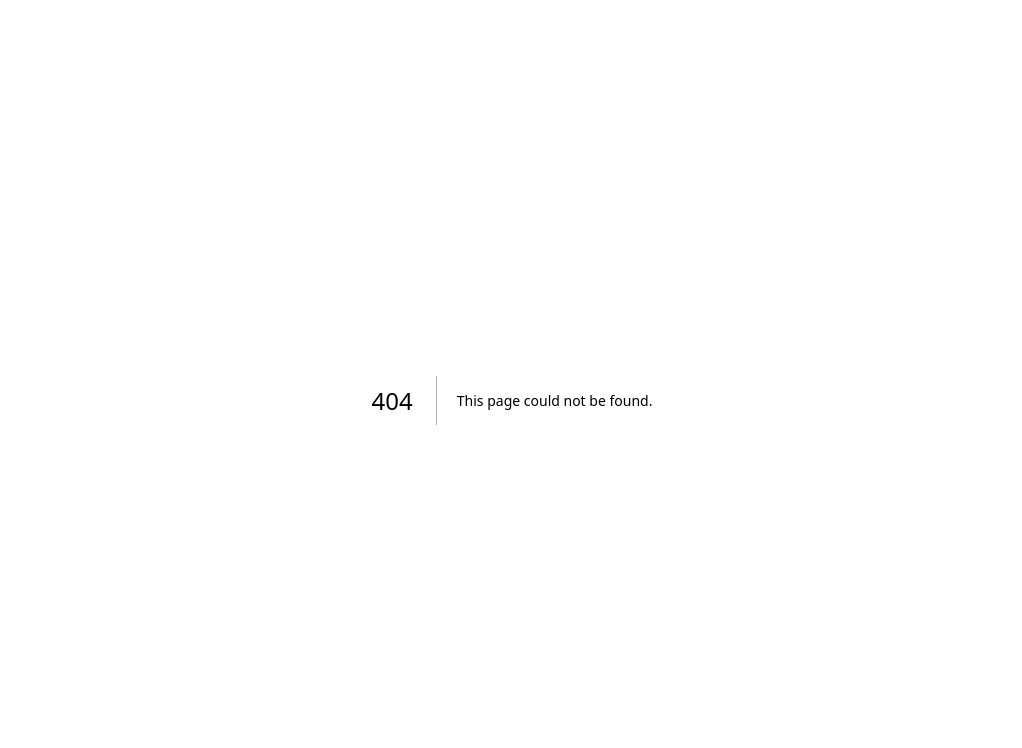
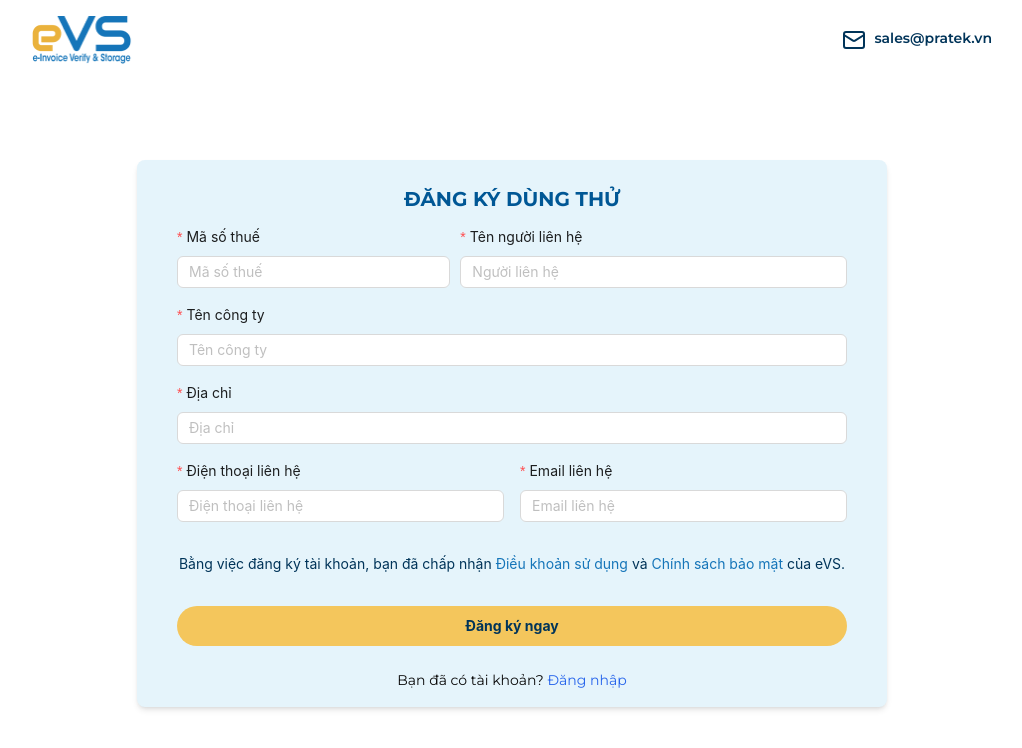
Before and after one commit to huydq7/EVS-Pratek, a Next.js app: page /trial-register in a window 1280 px wide. Before the commit this address had no page. Shown: the top 748 px of the page, without its empty margins (128-1150 px from the left). Built offline with nearby package versions, Linux system fonts and the light colour scheme.

Commit message:
update navigate

```diff
--- /dev/null
+++ b/app/trial-register/page.tsx
@@ -0,0 +1,162 @@
+"use client";
+
+import React from "react";
+import Image from "next/image";
+import { MailIcon } from "lucide-react";
+import { Form, Input, Row, Col } from "antd";
+import { useMediaQuery } from "usehooks-ts";
+import { cn } from "@/lib/utils";
+import { Button } from "@/components/ui/button";
+import Link from "next/link";
+
+const TrialRegisterPage = () => {
+  const [form] = Form.useForm();
+
+  const onFinish = (values: string) => {
+    console.log("Form values:", values);
+  };
+  const isMobile = useMediaQuery("(max-width: 640px)");
+  const isTablet = useMediaQuery("(min-width: 641px) and (max-width: 1024px)");
+
+  return (
+    <div className="flex flex-col justify-center items-center font-montserrat">
+      <div className="h-[80px] w-full flex items-center justify-between px-40">
+        <Link href="/">
+          <Image
+            className="cursor-pointer"
+            src="/Logo.png"
+            width={100}
+            height={50}
+            objectFit="cover"
+            alt="logo"
+          />
+        </Link>
+
+        <div className="flex text-[14px] font-semibold text-brand-primary-veryDark cursor-pointer">
+          <MailIcon className="mr-2" /> sales@pratek.vn
+        </div>
+      </div>
+      <div className="w-full max-w-[750px]  px-10 bg-brand-primary-veryLight rounded-lg shadow-md flex flex-col items-center justify-center mt-20">
+        <h2 className="text-[20px] font-bold text-center text-brand-primary-dark mt-6">
+          ĐĂNG KÝ DÙNG THỬ
+        </h2>
+        <Form
+          form={form}
+          onFinish={onFinish}
+          layout="vertical"
+          style={{ width: "100%", marginTop: "12px" }}
+        >
+          <Row gutter={10}>
+            <Col span={10}>
+              <Form.Item
+                name="taxCode"
+                label="Mã số thuế"
+                style={{ marginBottom: "16px" }} // Thu hẹp khoảng cách
+                rules={[
+                  { required: true, message: "Vui lòng nhập mã số thuế" },
+                ]}
+              >
+                <Input placeholder="Mã số thuế" />
+              </Form.Item>
+            </Col>
+            <Col span={14}>
+              <Form.Item
+                name="contactName"
+                label="Tên người liên hệ"
+                style={{ marginBottom: "16px" }} // Thu hẹp khoảng cách
+                rules={[
+                  {
+                    required: true,
+                    message: "Vui lòng nhập tên người liên hệ",
+                  },
+                ]}
+              >
+                <Input placeholder="Người liên hệ" />
+              </Form.Item>
+            </Col>
+          </Row>
+          <Form.Item
+            name="companyName"
+            label="Tên công ty"
+            style={{ marginBottom: "16px" }} // Thu hẹp khoảng cách
+            rules={[{ required: true, message: "Vui lòng nhập tên công ty" }]}
+          >
+            <Input placeholder="Tên công ty" />
+          </Form.Item>
+          <Form.Item
+            name="address"
+            label="Địa chỉ"
+            style={{ marginBottom: "16px" }} // Thu hẹp khoảng cách
+            rules={[{ required: true, message: "Vui lòng nhập địa chỉ" }]}
+          >
+            <Input placeholder="Địa chỉ" />
+          </Form.Item>
+          <Row gutter={16}>
+            <Col span={12}>
+              <Form.Item
+                name="phone"
+                label="Điện thoại liên hệ"
+                style={{ marginBottom: "16px" }} // Thu hẹp khoảng cách
+                rules={[
+                  { required: true, message: "Vui lòng nhập số điện thoại" },
+                ]}
+              >
+                <Input placeholder="Điện thoại liên hệ" />
+              </Form.Item>
+            </Col>
+            <Col span={12}>
+              <Form.Item
+                name="email"
+                label="Email liên hệ"
+                style={{ marginBottom: "16px" }} // Thu hẹp khoảng cách
+                rules={[
+                  {
+                    required: true,
+                    type: "email",
+                    message: "Vui lòng nhập email hợp lệ",
+                  },
+                ]}
+              >
+                <Input placeholder="Email liên hệ" />
+              </Form.Item>
+            </Col>
+          </Row>
+          <Form.Item>
+            <p
+              className={cn(
+                "text-center text-sm text-brand-primary-veryDark mt-4",
+                (isMobile || isTablet) && "text-xs"
+              )}
+            >
+              Bằng việc đăng ký tài khoản, bạn đã chấp nhận{" "}
+              <a href="#" className="text-brand-primary-medium hover:underline">
+                Điều khoản sử dụng
+              </a>{" "}
+              và{" "}
+              <a href="#" className="text-brand-primary-medium hover:underline">
+                Chính sách bảo mật
+              </a>{" "}
+              của eVS.
+            </p>
+            <Button
+              className={cn(
+                "w-full bg-brand-secondary-medium hover:bg-brand-secondary-dark text-brand-primary-veryDark lg:mt-8 hover:text-white transition-colors duration-200 rounded-full py-3 font-bold",
+                (isMobile || isTablet) && "text-sm mt-8"
+              )}
+            >
+              Đăng ký ngay
+            </Button>
+          </Form.Item>
+        </Form>
+        <div className="text-center text-[14px] mb-4">
+          Bạn đã có tài khoản?{" "}
+          <Link href="/login" className="text-blue-600">
+            Đăng nhập
+          </Link>
+        </div>
+      </div>
+    </div>
+  );
+};
+
+export default TrialRegisterPage;
--- a/components/Heading/Intro/intro.tsx
+++ b/components/Heading/Intro/intro.tsx
@@ -4,6 +4,7 @@ import { Button } from "@/components/ui/button";
 import Image from "next/image";
 import { useMediaQuery } from "usehooks-ts";
 import { cn } from "@/lib/utils";
+import Link from "next/link";
 
 export const Intro = () => {
   const isMobile = useMediaQuery("(max-width: 640px)");
@@ -67,6 +68,8 @@ export const Intro = () => {
         </p>
 
         <div className="flex justify-center lg:justify-start">
+          <Link href="/trial-register">
+            {" "}
             <Button
               className={cn(
                 "rounded-full bg-brand-secondary-medium text-white",
@@ -80,6 +83,7 @@ export const Intro = () => {
             >
               Dùng thử miễn phí
             </Button>
+          </Link>
         </div>
       </div>
 
--- a/components/Heading/Navbar/navbar.tsx
+++ b/components/Heading/Navbar/navbar.tsx
@@ -6,6 +6,7 @@ import { cn } from "@/lib/utils";
 import Image from "next/image";
 import { useState, useEffect } from "react";
 import { Menu, X } from "lucide-react";
+import Link from "next/link";
 
 export const Navbar = () => {
   const scrolled = useScrollTop();
@@ -71,9 +72,12 @@ export const Navbar = () => {
             >
               Đăng nhập
             </Button>
-            <Button className="rounded-3xl bg-brand-secondary-medium font-semibold">
-              Dùng thử miễn phí
-            </Button>
+            <Link href="/trial-register">
+              {" "}
+              <Button className="rounded-3xl bg-brand-secondary-medium font-semibold">
+                Dùng thử miễn phí
+              </Button>
+            </Link>
           </div>
 
           <div className="md:hidden">
```
Lines whose indentation alone changed are shown as unchanged.
